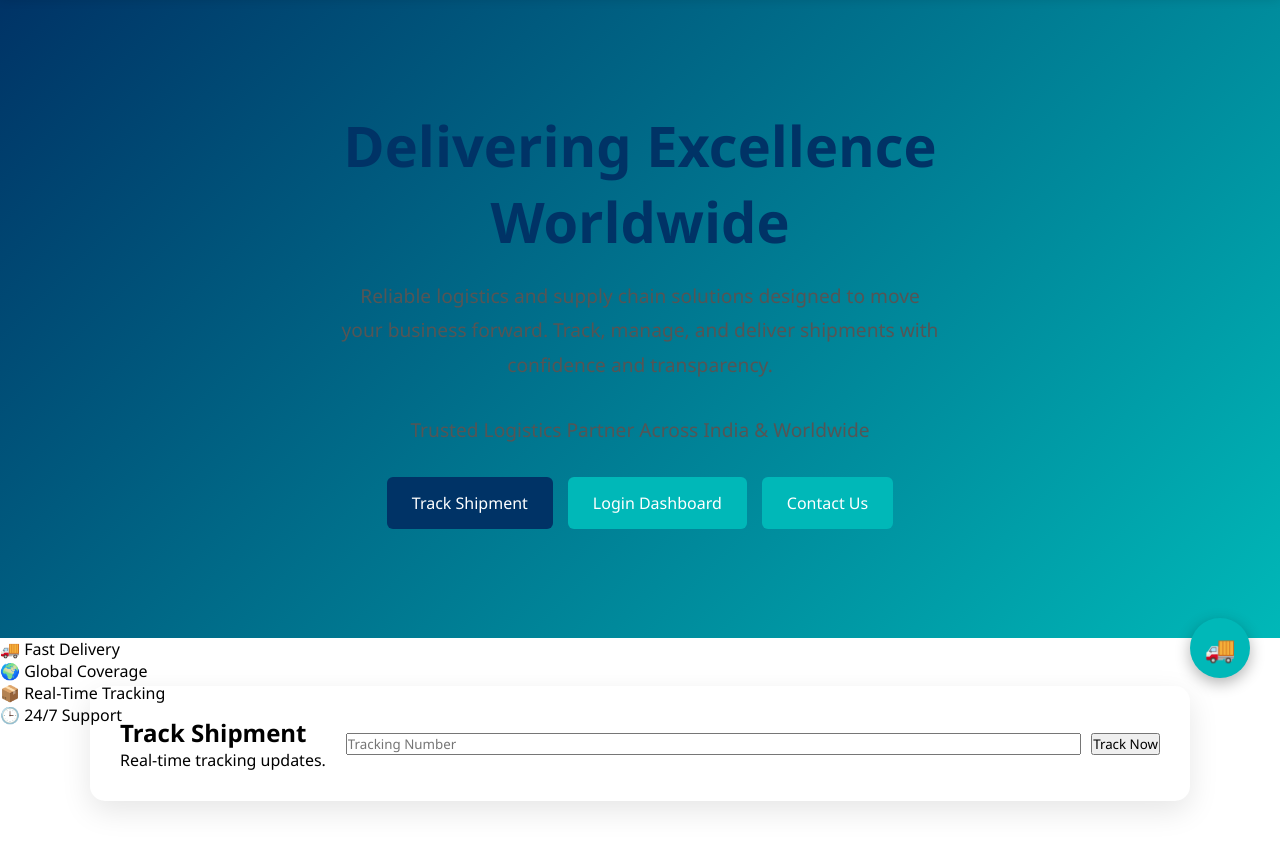
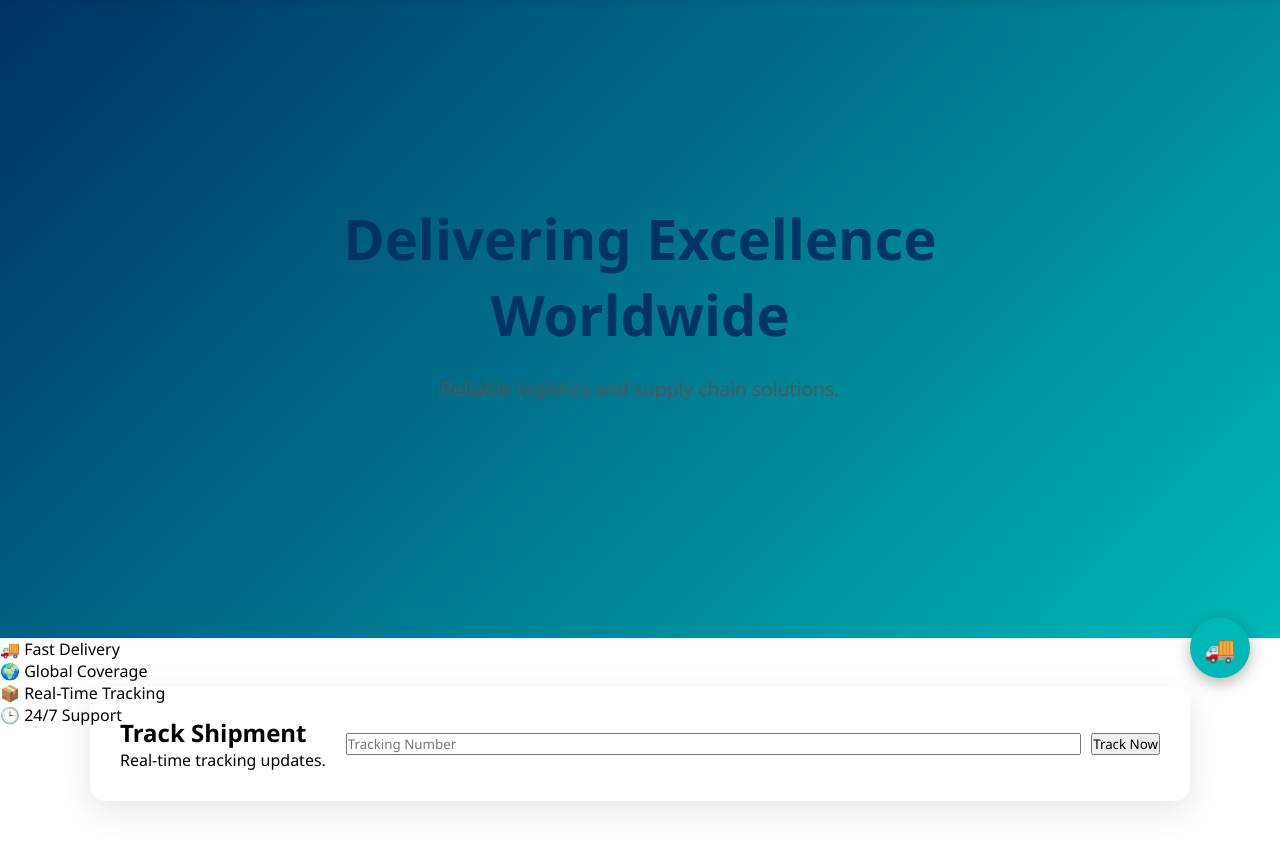
Before and after one commit to mohamedabubakarsiddiq/INI-Logistics-V2, a plain HTML site: page index.html in a window 1280 px wide. Shown: the part 92-942 px from the top of the page. Drawn offline with Linux system fonts and the light colour scheme.

Commit message:
Update index.html

```diff
--- a/index.html
+++ b/index.html
@@ -46,42 +46,13 @@ Login
 </nav>
 
 <!-- Hero Section -->
+<section class="hero">
+    <div class="hero-content">
+        <h1>Delivering Excellence Worldwide</h1>
+        <p>Reliable logistics and supply chain solutions.</p>
+    </div>
+</section>
 
-<section class="hero">
-
-    <div class="hero-content">
-
-        <h1>Delivering Excellence Worldwide</h1>
-
-        <p>
-            Reliable logistics and supply chain solutions designed to move
-            your business forward. Track, manage, and deliver shipments
-            with confidence and transparency.
-        </p>
-
-        <p class="hero-tagline">
-            Trusted Logistics Partner Across India & Worldwide
-        </p>
-
-        <div class="hero-buttons">
-
-            <a href="tracking.html" class="btn-primary">
-                Track Shipment
-            </a>
-
-            <a href="login.html" class="btn-secondary">
-                Login Dashboard
-            </a>
-
-            <a href="contact.html" class="btn-secondary">
-                Contact Us
-            </a>
-
-        </div>
-
-    </div>
-
-</section>
 
 <section class="trust-bar">
 
```
